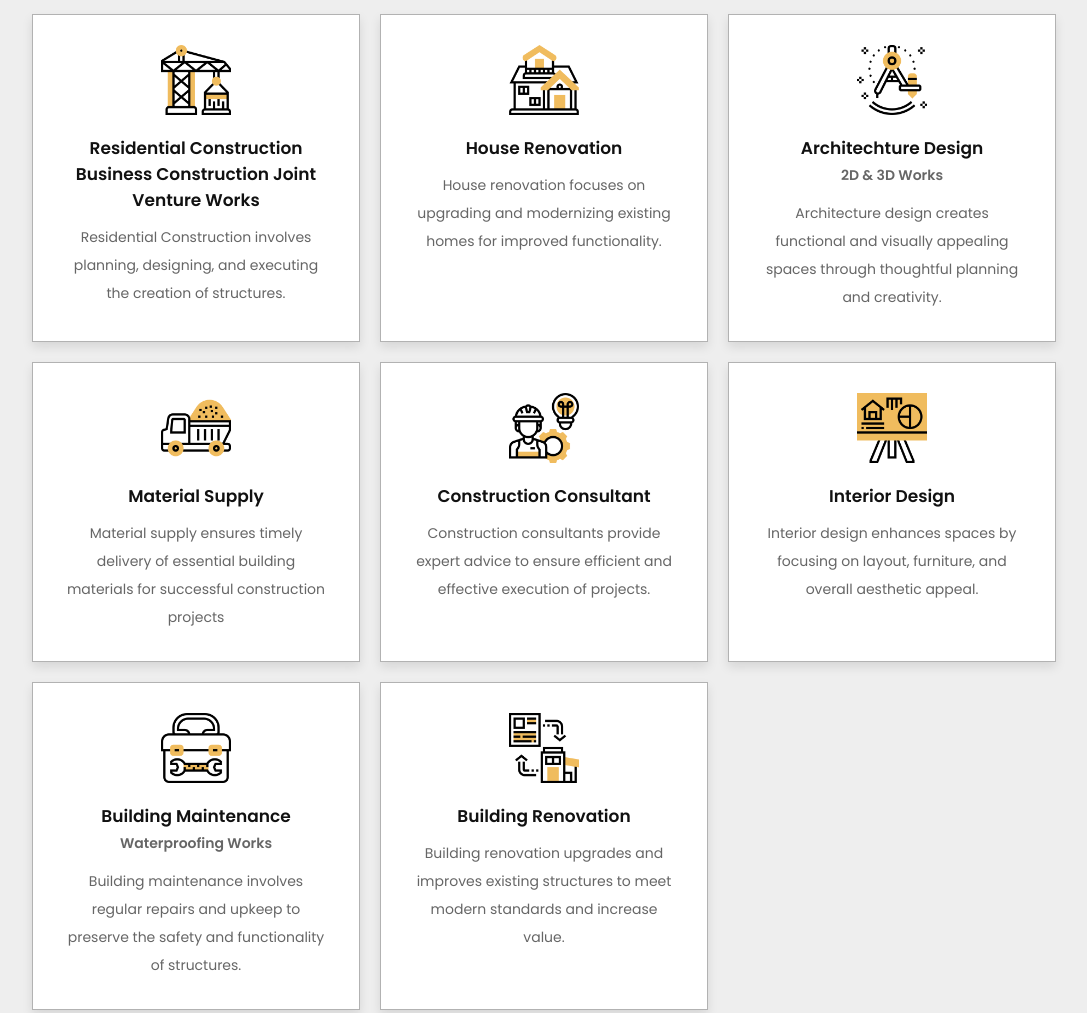
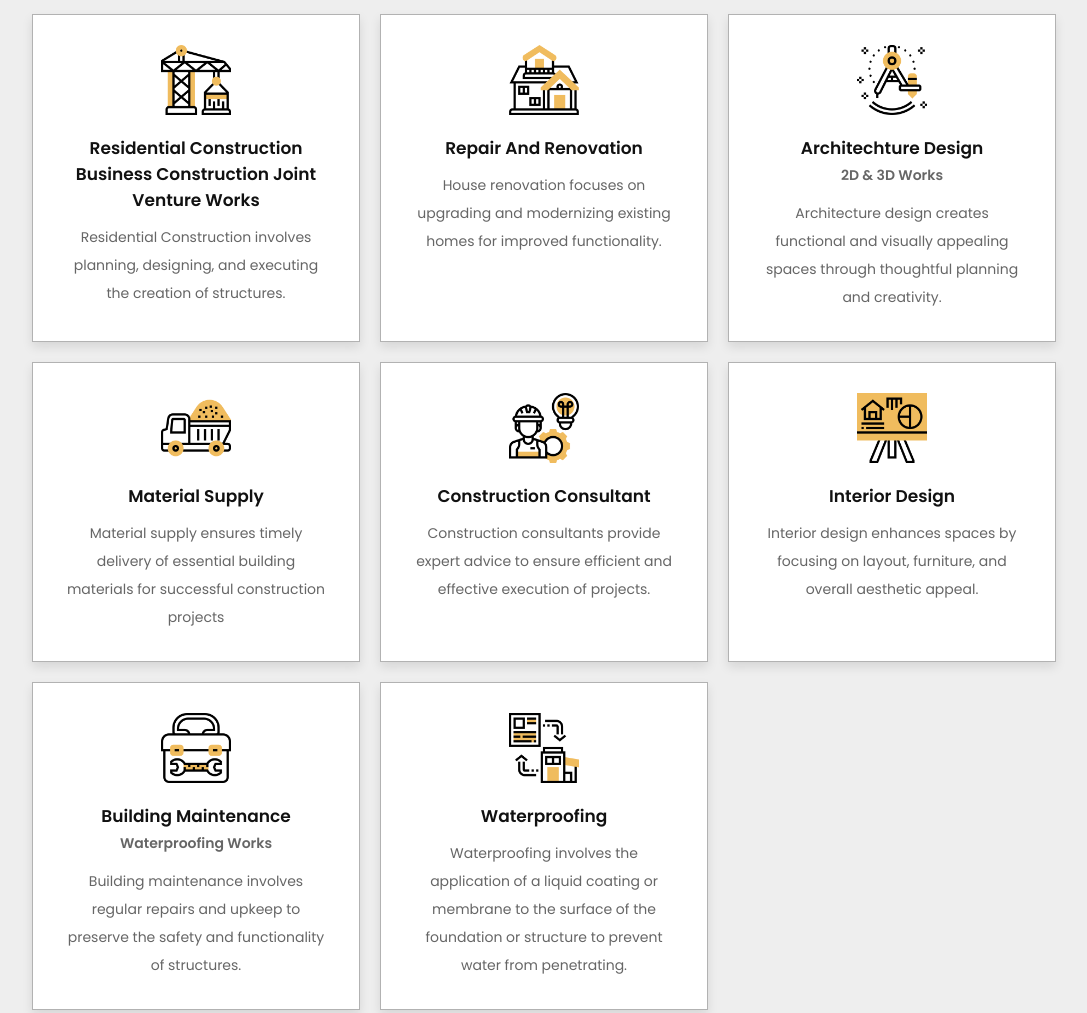
Before and after one commit to maraconstruction/maraconstructions, a plain HTML site: page index.html in a window 1280 px wide. Shown: the part 1500-2513 px from the top of the page, without its empty margins (96-1183 px from the left). Drawn offline with nearby package versions, Linux system fonts and the light colour scheme; some packages are replaced by stand-ins of ours; a script that the page names is missing.

Commit message:
Update index.html
Updated name of  house renovation, building renovation, water and septic

```diff
--- a/index.html
+++ b/index.html
@@ -213,7 +213,7 @@
 
         <div class="box">
           <img src="images/service-2.png" alt="" />
-          <h3>house renovation</h3>
+          <h3>Repair and Renovation</h3>
           <p>
             House renovation focuses on upgrading and modernizing existing homes for improved functionality.
           </p>
@@ -263,9 +263,9 @@
 
         <div class="box">
           <img src="images/service-8.png" alt="" />
-          <h3>building renovation</h3>
+          <h3>Waterproofing</h3>
           <p>
-            Building renovation upgrades and improves existing structures to meet modern standards and increase value.
+            Waterproofing involves the application of a liquid coating or membrane to the surface of the foundation or structure to prevent water from penetrating.
           </p>
         </div>
       </div>
@@ -350,7 +350,7 @@
           </div>
           <div class="content">
             <div class="info">
-              <h3>Water and Septic Tank Works</h3>
+              <h3>Premium Sanitary Works</h3>
               <p>construction, design</p>
             </div>
             <i class="fas fa-plus"></i>
```
